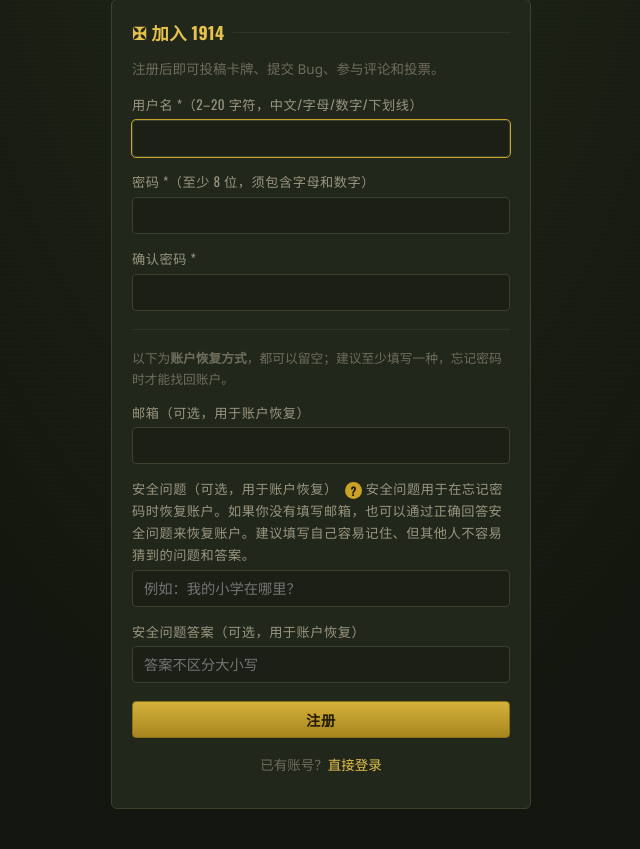
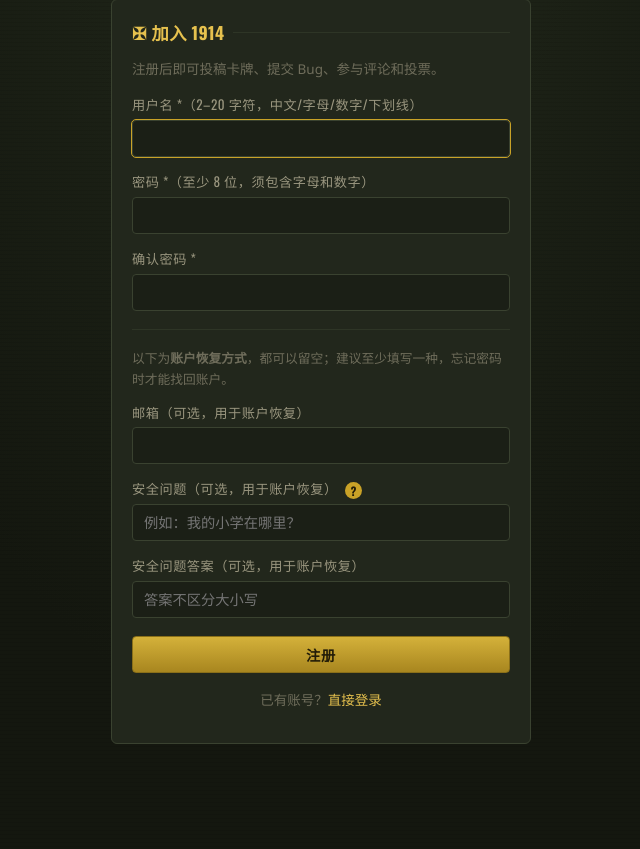
Before and after one commit to fdvecbtwdh/1914_website, a Flask app: page /register in a window 1280 px wide. Shown: the part 127-976 px from the top of the page, without its empty margins (319-959 px from the left). Run offline with Flask 3, Linux system fonts and the light colour scheme; some libraries are stand-ins or nearby versions.

Commit message:
fix: security-question tooltip text rendered permanently visible (register)
The .q-tooltip span was a sibling of .q-help instead of a child, so every
.q-help .q-tooltip rule (display:none included) never matched and the
explanation showed as plain flow text behind the ? icon; hover/click
showed only the native title bubble. Nest the tooltip inside .q-help and
drop the redundant title attribute so hover/focus/click-toggle all use
the styled tooltip.

```diff
--- a/app/templates/auth/register.html
+++ b/app/templates/auth/register.html
@@ -30,8 +30,9 @@
       </div>
       <div style="margin-bottom:14px">
         <label>安全问题（可选，用于账户恢复）
-          <span class="q-help" tabindex="0" title="安全问题用于在忘记密码时恢复账户。如果你没有填写邮箱，也可以通过正确回答安全问题来恢复账户。建议填写自己容易记住、但其他人不容易猜到的问题和答案。">?</span>
-          <span class="q-tooltip">安全问题用于在忘记密码时恢复账户。如果你没有填写邮箱，也可以通过正确回答安全问题来恢复账户。建议填写自己容易记住、但其他人不容易猜到的问题和答案。</span>
+          <span class="q-help" tabindex="0">?
+            <span class="q-tooltip">安全问题用于在忘记密码时恢复账户。如果你没有填写邮箱，也可以通过正确回答安全问题来恢复账户。建议填写自己容易记住、但其他人不容易猜到的问题和答案。</span>
+          </span>
         </label>
         <input type="text" name="security_question" maxlength="200"
                placeholder="例如：我的小学在哪里？"
```
